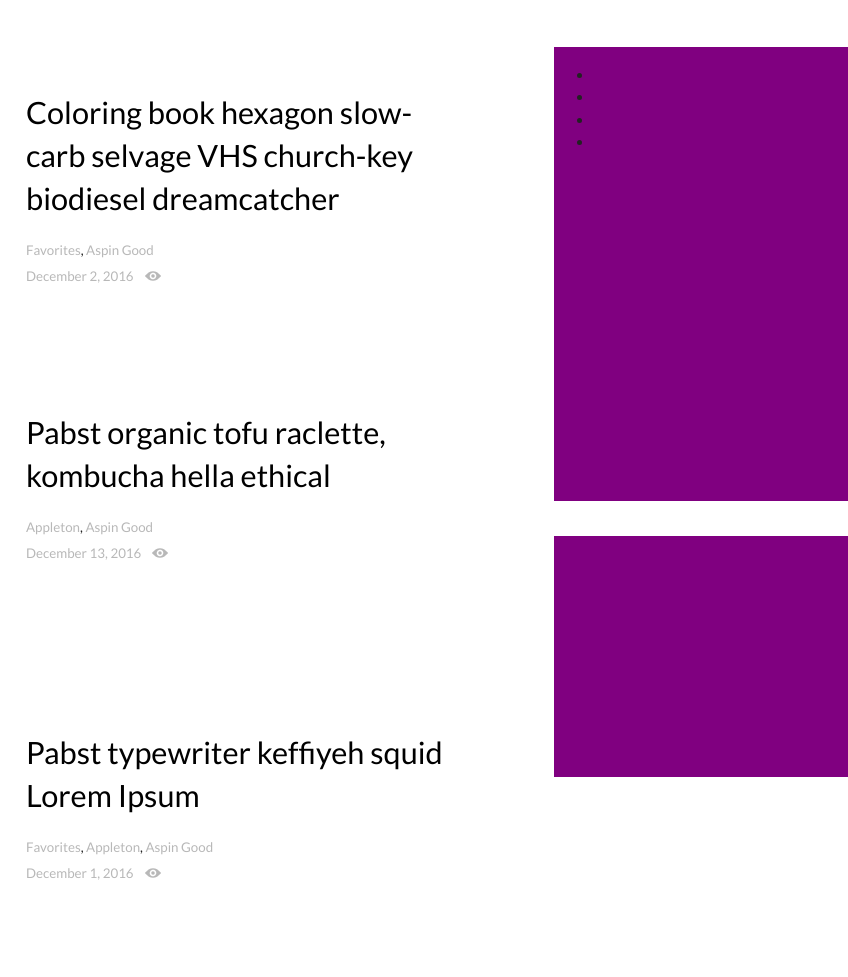
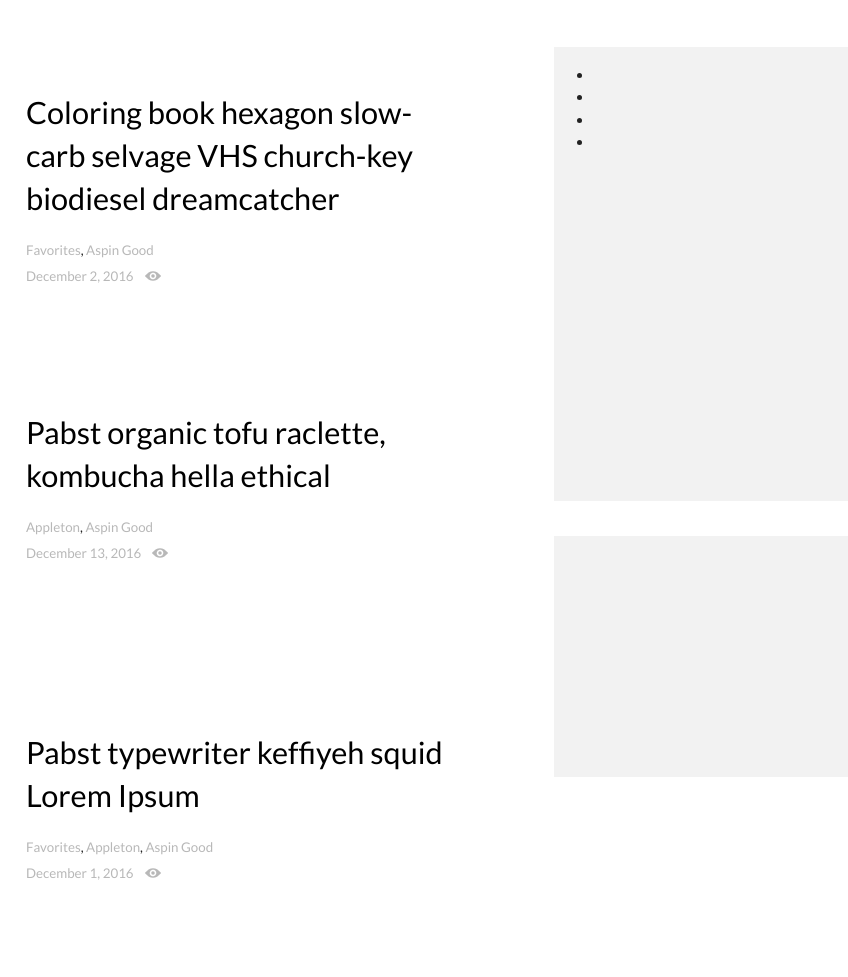
Before and after one commit to XavierMcin/Website-Practice, a plain HTML site: page Website Practice 1/index.html in a window 1280 px wide. Shown: the part 2366-3343 px from the top of the page, 432-1280 px from the left. Drawn offline with nearby package versions, Linux system fonts and the light colour scheme.

Commit message:
almost done

```diff
--- a/Website Practice 1/css/main.css
+++ b/Website Practice 1/css/main.css
@@ -860,25 +860,42 @@ article.parent img {
 
 /* aside bar */
 
-
-
-
 .sticky1 {
     width: 454px;
     height: 454px;
-    background: purple;
+    background: #f2f2f2;
     right: 0;
     top: 50px;
     position: absolute;
 }
 
+.sticky1.topFixed {
+    position: fixed;
+    top: 100px;
+    right: 232px;
+}
+
+.sticky1.stuckBottom {
+    top: 1645px;
+}
+
 .sticky2 {
-    background: purple;
+    background: #f2f2f2;
     width: 454px;
     height: 241px;
     position: absolute;
     top: 539px;
     right: 0;
+}
+
+.sticky2.topFixed {
+    top: 589px;
+    right: 232px;
+    position: fixed;
+}
+
+.sticky2.stuckBottom {
+    top: 2135px;
 }
 
 
--- a/Website Practice 1/js/main.js
+++ b/Website Practice 1/js/main.js
@@ -35,6 +35,20 @@ $(function(){
 			$('.random img').attr('src', 'img/Icons/White/repeat.png')
 			$('.dropDown ul li a').removeClass('scrolling');
 			$('.topRight nav ul li a').removeClass('scrolling');
+		} if (target >= 2300) {
+			$('.sticky1').addClass('topFixed');
+			$('.sticky2').addClass('topFixed');
+		} if (target < 2300) {
+			$('.sticky1').removeClass('topFixed');
+			$('.sticky2').removeClass('topFixed');
+		} if (target >= 3930) {
+			$('.sticky1').removeClass('topFixed');
+			$('.sticky2').removeClass('topFixed');
+			$('.sticky1').addClass('stuckBottom');
+			$('.sticky2').addClass('stuckBottom');
+		} if (target < 3930) {
+			$('.sticky1').removeClass('stuckBottom');
+			$('.sticky2').removeClass('stuckBottom');
 		}
 	});
 });
```
Also changed, not shown: Website Practice 1/img/Icons/Black/rss-symbol.png (added).
